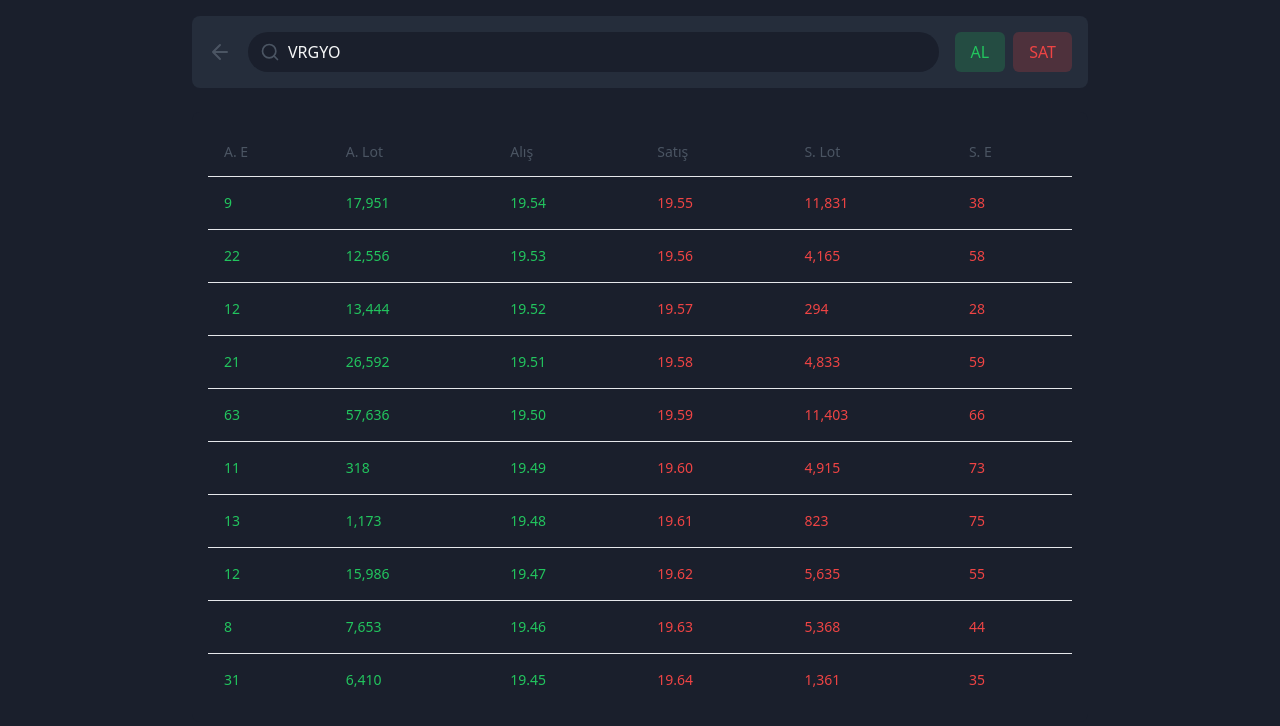
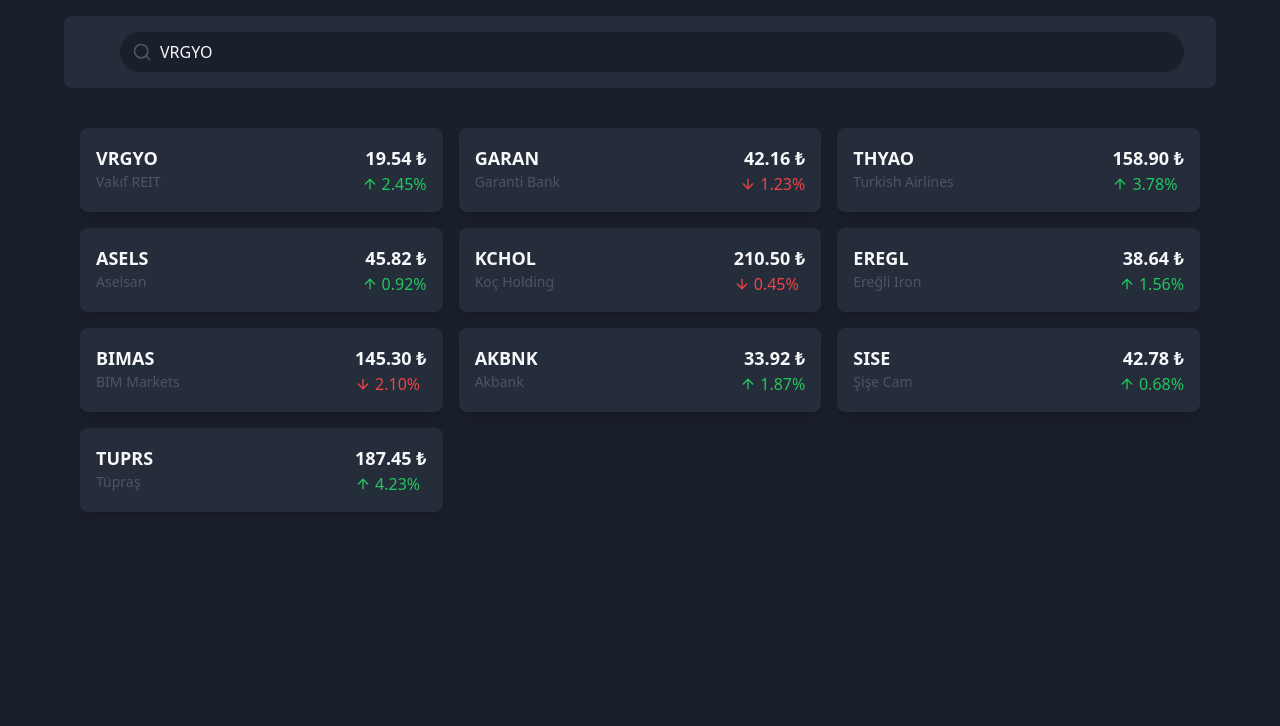
Before and after one commit to Ramazaneles/hissederinlik, a React (Vite) app: page / in a window 1280 px wide. Shown: the top 726 px of the page. Built offline with nearby package versions, Linux system fonts and the light colour scheme.

Commit message:
Enhance stock display functionality
Improved the structure to allow for the display of all stocks. Further enhancements and developments are planned for better functionality.
[skip gpt_engineer]

```diff
--- a/src/components/StockCard.tsx
+++ b/src/components/StockCard.tsx
@@ -5,20 +5,24 @@ interface StockCardProps {
   name: string;
   price: number;
   change: number;
+  onClick?: () => void;
 }
 
-export const StockCard = ({ symbol, name, price, change }: StockCardProps) => {
+export const StockCard = ({ symbol, name, price, change, onClick }: StockCardProps) => {
   const isPositive = change >= 0;
 
   return (
-    <div className="card animate-fade-in hover:border hover:border-primary cursor-pointer transition-all">
+    <div
+      className="card animate-fade-in hover:border hover:border-primary cursor-pointer transition-all bg-card p-4 rounded-lg"
+      onClick={onClick}
+    >
       <div className="flex justify-between items-start">
         <div>
           <h3 className="text-lg font-bold">{symbol}</h3>
           <p className="text-sm text-muted">{name}</p>
         </div>
         <div className="text-right">
-          <p className="text-lg font-bold">${price.toFixed(2)}</p>
+          <p className="text-lg font-bold">{price.toFixed(2)} ₺</p>
           <p className={`flex items-center ${isPositive ? 'text-success' : 'text-danger'}`}>
             {isPositive ? <ArrowUp className="h-4 w-4 mr-1" /> : <ArrowDown className="h-4 w-4 mr-1" />}
             {Math.abs(change).toFixed(2)}%
--- /dev/null
+++ b/src/components/StockGrid.tsx
@@ -0,0 +1,27 @@
+import { StockCard } from "./StockCard";
+import { ScrollArea } from "./ui/scroll-area";
+
+const mockStocks = [
+  { symbol: "VRGYO", name: "Vakıf REIT", price: 19.54, change: 2.45 },
+  { symbol: "GARAN", name: "Garanti Bank", price: 42.16, change: -1.23 },
+  { symbol: "THYAO", name: "Turkish Airlines", price: 158.90, change: 3.78 },
+  { symbol: "ASELS", name: "Aselsan", price: 45.82, change: 0.92 },
+  { symbol: "KCHOL", name: "Koç Holding", price: 210.50, change: -0.45 },
+  { symbol: "EREGL", name: "Ereğli Iron", price: 38.64, change: 1.56 },
+  { symbol: "BIMAS", name: "BIM Markets", price: 145.30, change: -2.10 },
+  { symbol: "AKBNK", name: "Akbank", price: 33.92, change: 1.87 },
+  { symbol: "SISE", name: "Şişe Cam", price: 42.78, change: 0.68 },
+  { symbol: "TUPRS", name: "Tüpraş", price: 187.45, change: 4.23 },
+];
+
+export const StockGrid = () => {
+  return (
+    <ScrollArea className="h-[calc(100vh-16rem)]">
+      <div className="grid grid-cols-1 md:grid-cols-2 lg:grid-cols-3 gap-4 p-4">
+        {mockStocks.map((stock) => (
+          <StockCard key={stock.symbol} {...stock} />
+        ))}
+      </div>
+    </ScrollArea>
+  );
+};
--- a/src/components/StockSearch.tsx
+++ b/src/components/StockSearch.tsx
@@ -1,6 +1,13 @@
 import { Search } from 'lucide-react';
+import { useState } from 'react';
 
 export const StockSearch = () => {
+  const [searchTerm, setSearchTerm] = useState('VRGYO');
+
+  const handleSearch = (e: React.ChangeEvent<HTMLInputElement>) => {
+    setSearchTerm(e.target.value.toUpperCase());
+  };
+
   return (
     <div className="relative">
       <div className="relative flex items-center">
@@ -8,8 +15,9 @@ export const StockSearch = () => {
         <input
           type="text"
           className="w-full bg-background border-none rounded-full pl-10 pr-4 py-2 text-foreground placeholder:text-muted focus:outline-none focus:ring-2 focus:ring-primary"
-          placeholder="VRGYO"
-          defaultValue="VRGYO"
+          placeholder="Hisse Ara..."
+          value={searchTerm}
+          onChange={handleSearch}
         />
       </div>
     </div>
--- a/src/pages/Index.tsx
+++ b/src/pages/Index.tsx
@@ -1,5 +1,7 @@
+import { useState } from "react";
 import { StockSearch } from "@/components/StockSearch";
 import { StockDepthTable } from "@/components/StockDepthTable";
+import { StockGrid } from "@/components/StockGrid";
 
 // Mock data to match the image example
 const mockBuyOrders = [
@@ -29,19 +31,29 @@ const mockSellOrders = [
 ];
 
 const Index = () => {
+  const [showDepth, setShowDepth] = useState(false);
+
   return (
     <div className="min-h-screen p-4">
-      <div className="max-w-4xl mx-auto">
+      <div className="max-w-6xl mx-auto">
         <div className="flex items-center justify-between mb-6 bg-card rounded-lg p-4">
-          <button className="text-muted hover:text-foreground">
+          {showDepth ? (
+            <button
+              className="text-muted hover:text-foreground"
+              onClick={() => setShowDepth(false)}
+            >
               <svg xmlns="http://www.w3.org/2000/svg" width="24" height="24" viewBox="0 0 24 24" fill="none"
                    stroke="currentColor" strokeWidth="2" strokeLinecap="round" strokeLinejoin="round">
                 <path d="M19 12H5M12 19l-7-7 7-7"/>
               </svg>
             </button>
+          ) : (
+            <div className="w-6" />
+          )}
           <div className="flex-1 mx-4">
             <StockSearch />
           </div>
+          {showDepth && (
             <div className="flex gap-2">
               <button className="px-4 py-2 rounded-md bg-success/20 text-success hover:bg-success/30">
                 AL
@@ -50,9 +62,14 @@ const Index = () => {
                 SAT
               </button>
             </div>
+          )}
         </div>
 
+        {showDepth ? (
           <StockDepthTable buyOrders={mockBuyOrders} sellOrders={mockSellOrders} />
+        ) : (
+          <StockGrid />
+        )}
       </div>
     </div>
   );
```
Lines whose indentation alone changed are shown as unchanged.
